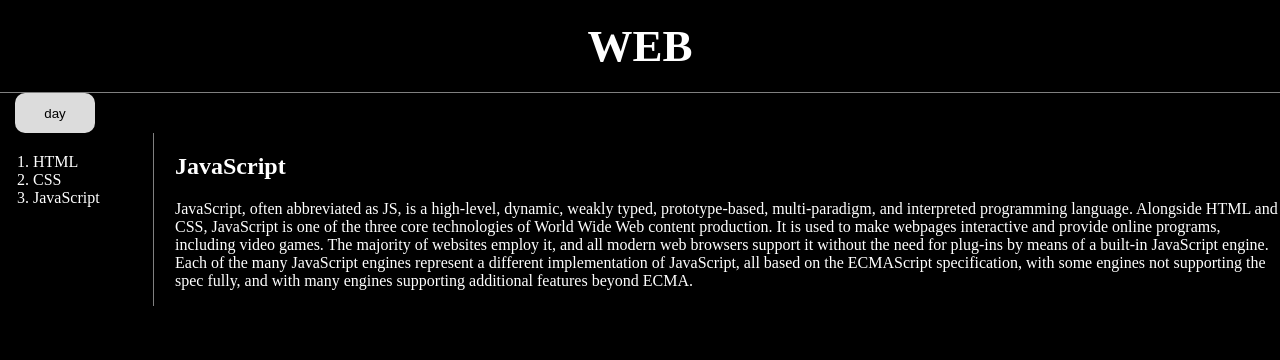
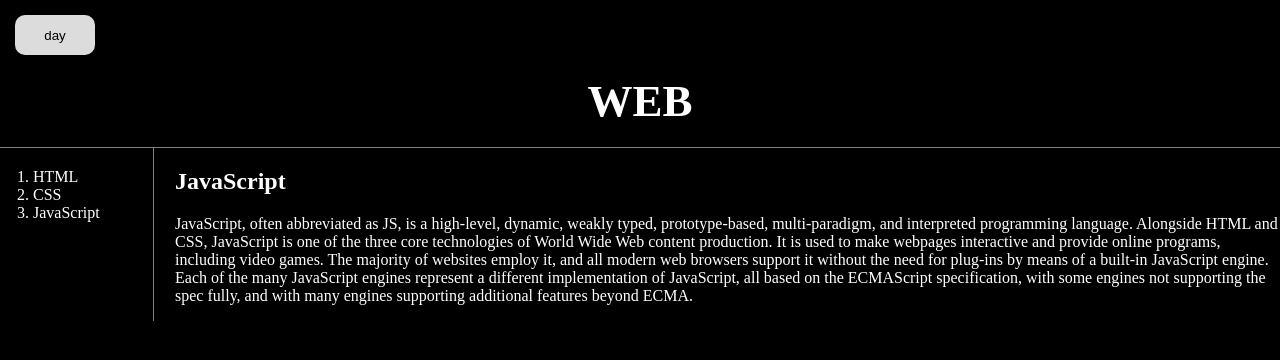
Before and after one commit to H-sumin/web1, a plain HTML site: page 3.html in a window 1280 px wide. Both pictures are taken after a click on the button "night". Drawn offline with nearby package versions, Linux system fonts and the light colour scheme.

Commit message:
Add files via upload

```diff
--- a/3.html
+++ b/3.html
@@ -13,54 +13,12 @@
     <title>WEB1 - JavaScript</title>
     <meta charset="utf-8">
     <link rel="stylesheet" href="style.css">
+    <script src="https://ajax.googleapis.com/ajax/libs/jquery/3.5.1/jquery.min.js"></script>
+    <script src="colors.js"></script>
 </head>
 <body>
-
+    <input id="night_day" type="button" value="night" onclick="nightDayHandler(this);"/>
     <h1><a href="index.html">WEB</a></h1>
-    <!--Start of JavaScript-->
-    <!--
-    <input type="button" value="night" onclick="
-    document.querySelector('body').style.backgroundColor='black';
-    document.querySelector('body').style.color='white';
-    changeAtoNight();
-    "/>
-    <input type="button" value="day" onclick="
-    document.querySelector('body').style.backgroundColor='white';
-    document.querySelector('body').style.color='black';
-    changeAtoDay();
-    "/>
-    -->
-    <input type="button" value="night" onclick="
-    var target=document.querySelector('body');
-    if(this.value==='night'){
-        target.style.backgroundColor='black';
-        target.style.color='white';
-        changeAtoNight();
-        this.value='day';
-    } else {
-        target.style.backgroundColor='white';
-        target.style.color='black';
-        changeAtoDay();
-        this.value='night';
-    }
-    ">
-    <script>
-        var changeAtoNight = function(){
-            var selectedNight = document.querySelectorAll('body a');
-
-            for (var i=0; i<selectedNight.length; i++){
-                selectedNight[i].style.color='white';
-            }
-        }
-        var changeAtoDay = function(){
-            var selectedDay = document.querySelectorAll('body a');
-
-            for (var i=0; i<selectedDay.length; i++){
-                selectedDay[i].style.color='black';
-            }
-        }
-    </script>
-    <!--End of JavaScript-->
     <div id="grid">
         <ol>
             <li><a href="1.html">HTML</a></li>
--- /dev/null
+++ b/colors.js
@@ -0,0 +1,30 @@
+var Body={
+    setAColor:function(color){
+        // let selectedA = document.querySelectorAll('body a');
+        // for (var i=0; i<selectedA.length; i++){
+        //     selectedA[i].style.color=color;
+        // }
+        $('body a').css('color', color);
+    },
+    setBackgroundColor:function(color){
+        //document.querySelector('body').style.backgroundColor=color;
+        $('body').css('backgroundColor', color);
+    },
+    setColor:function(color){
+        //document.querySelector('body').style.color=color;
+        $('body').css('color', color);
+    }
+};
+function nightDayHandler(self){
+    if(self.value==='night'){
+        Body.setAColor('white');
+        Body.setBackgroundColor('black');
+        Body.setColor('white');
+        self.value="day";
+    } else {
+        Body.setAColor('black');
+        Body.setBackgroundColor('white');
+        Body.setColor('black');
+        self.value="night";
+    }
+}
--- a/style.css
+++ b/style.css
@@ -46,6 +46,7 @@
   }
   input{
       margin-left:15px;
+      margin-top:15px;
       background-color:Gainsboro;
       border-style:none;
       height:40px;
```
Also changed, not shown: 1.html (+3 -0 lines), 2.html (+3 -0 lines), index.html (+3 -0 lines).
